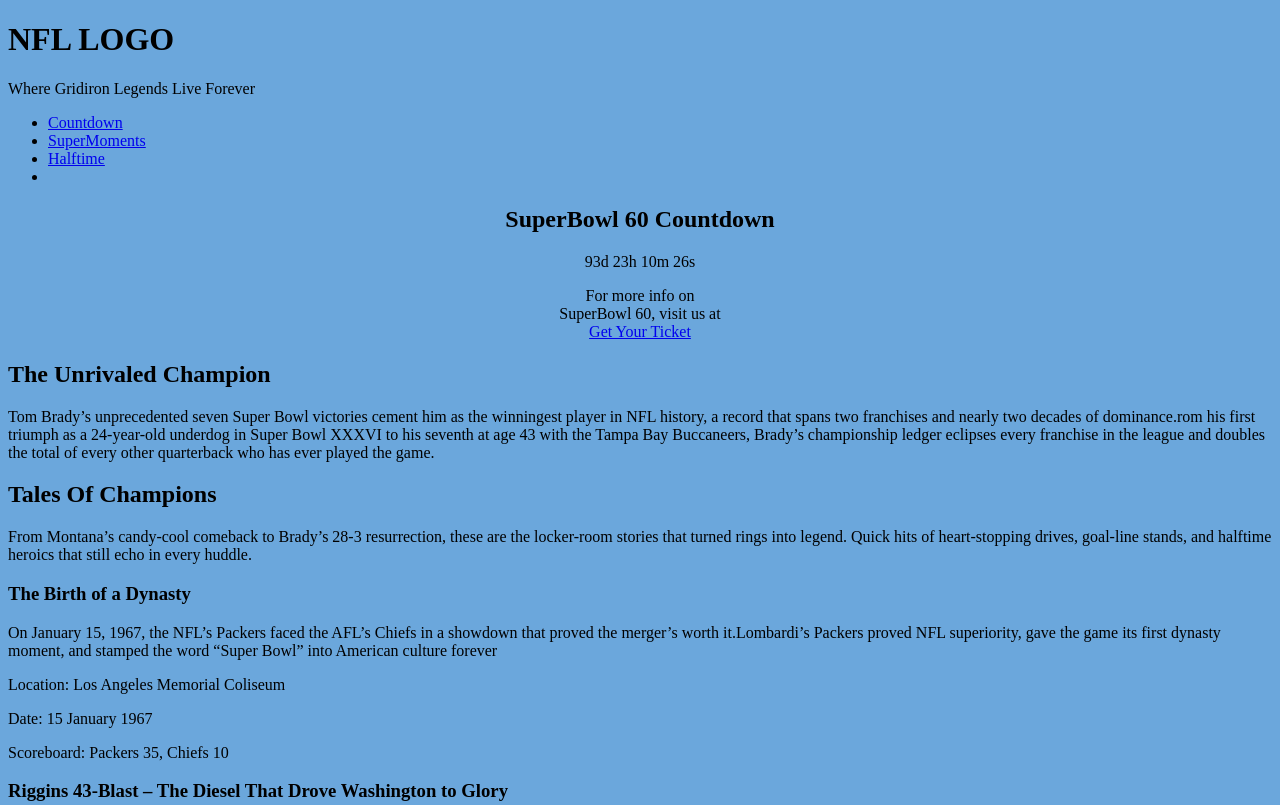
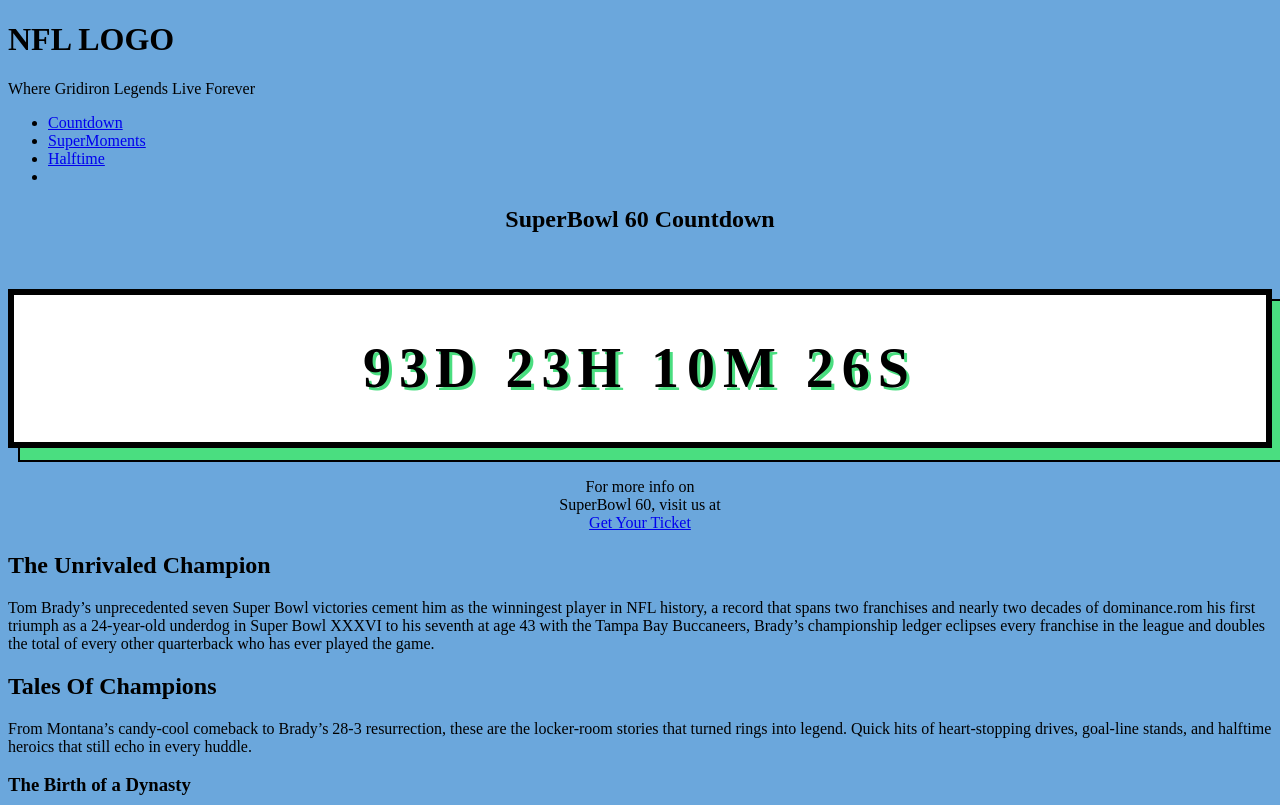
Before and after one commit to 1acvs/Project, a plain HTML site: page index.html in a window 1280 px wide. Shown: the top 805 px of the page. Drawn offline with Linux system fonts and the light colour scheme.

Commit message:
Update superbowl.css

```diff
--- a/superbowl.css
+++ b/superbowl.css
@@ -13,3 +13,22 @@
   position: relative;
   z-index: 2;
 }
+
+#demo{
+  background: #fff;
+            border: 6px solid #000;
+            padding: 40px 30px;
+            font-size: 3.5em;
+            font-weight: 900;
+            color: #000;
+            text-transform: uppercase;
+            letter-spacing: 8px;
+            box-shadow:
+                12px 12px 0 0 #4ade80,
+                12px 12px 0 2px #000;
+            position: relative;
+            margin-bottom: 30px;
+            text-shadow:
+                3px 3px 0 #4ade80;
+            line-height: 1.2;
+}
```
